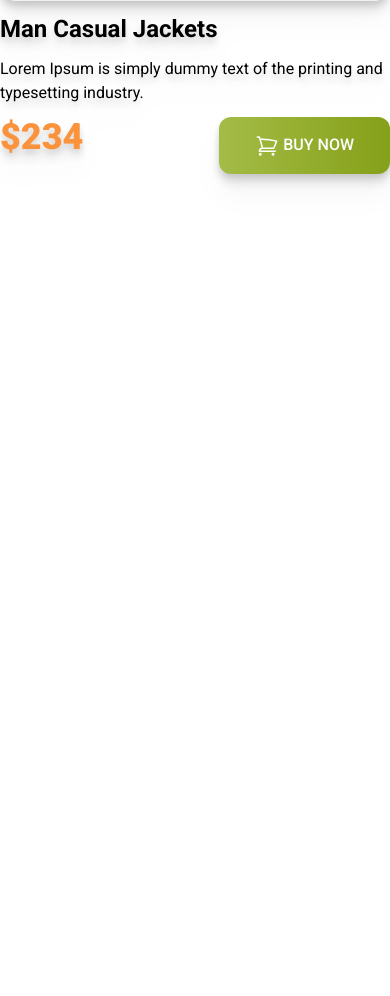
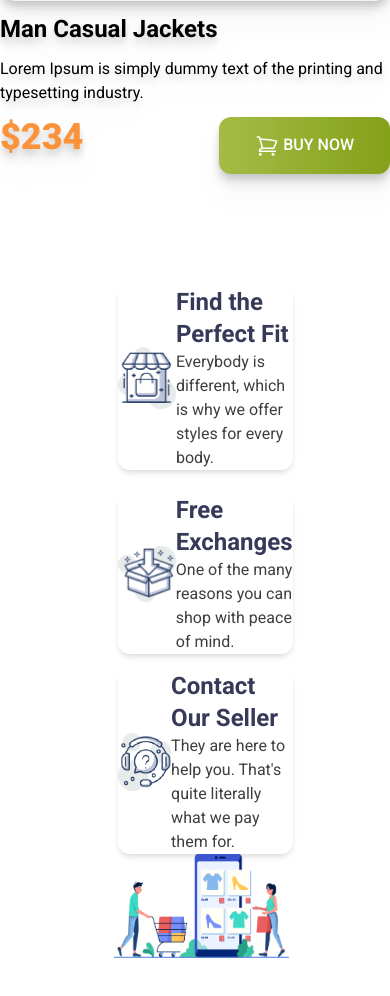
Before and after one commit to khotijaakther/Penguin-Fashion-Website, a plain HTML site: page index.html in a window 390 px wide. Shown: the part 4794-5790 px from the top of the page. Before the commit the page ends 5016 px from the top, so only its background shows below. Drawn offline with nearby package versions, Linux system fonts and the light colour scheme.

Commit message:
added shopping information section with responsive

```diff
--- a/index.html
+++ b/index.html
@@ -161,8 +161,48 @@
                     </div>
               </section>
                  <!--man jacket section end-->
-                 <section>
+                 <section class="py-16">
                         <!--selling information section-->
+                        <div class=" flex flex-col md:flex-row lg:flex items-center px-5 space-x-3">
+                            <!--container-->
+                            <div class="font-roboto ml-5 w-1/2 space-y-4">
+                                <!--content container-->
+                                <div class="flex items-center mb-6 shadow-md rounded-xl">
+                                   <!--card 1-->
+                                       <div>
+                                        <img src="icons/house.png" alt="">
+                                       </div>
+                                       <div>
+                                        <h4 class="text-2xl text-[#363958] font-bold">Find the Perfect Fit</h4>
+                                        <p class="text-[#3E3E3E]">Everybody is different, which is why we offer styles for every body.</p>
+                                      </div>
+                                </div>
+                                <div class="flex mb-6 items-center shadow-md rounded-xl">
+                                    <!--card 2-->
+                                      <div>
+                                        <img src="icons/box.png" alt="">
+                                      </div>
+                                       <div>
+                                        <h4 class="text-2xl text-[#363958] font-bold">Free Exchanges</h4>
+                                        <p class="text-[#3E3E3E]">One of the many reasons you can shop with peace of mind.</p>
+                                       </div>
+                                </div>
+                                 <div class="flex items-center mb-6 shadow-md rounded-xl">
+                                     <!--card-3-->
+                                     <div>
+                                      <img src="icons/question.png" alt="">
+                                     </div>
+                                     <div>
+                                      <h4 class="text-2xl text-[#363958] font-bold">Contact Our Seller</h4>
+                                      <p class="text-[#3E3E3E]">They are here to help you. That's quite  literally what we pay them for.</p>
+                                     </div>
+                                 </div>
+                            </div>
+                            <div class="w-1/2">
+                               <!--image container-->
+                               <img src="images/shopping.png" alt="">
+                            </div>
+                        </div>
                  </section>
       </main>
 </body>
```
